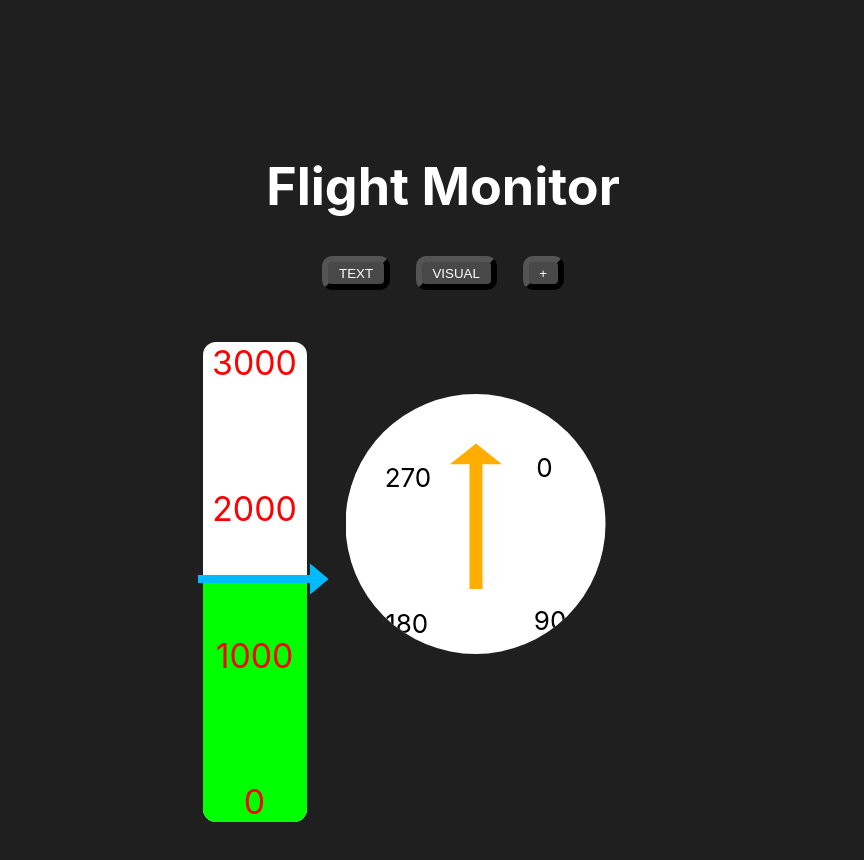
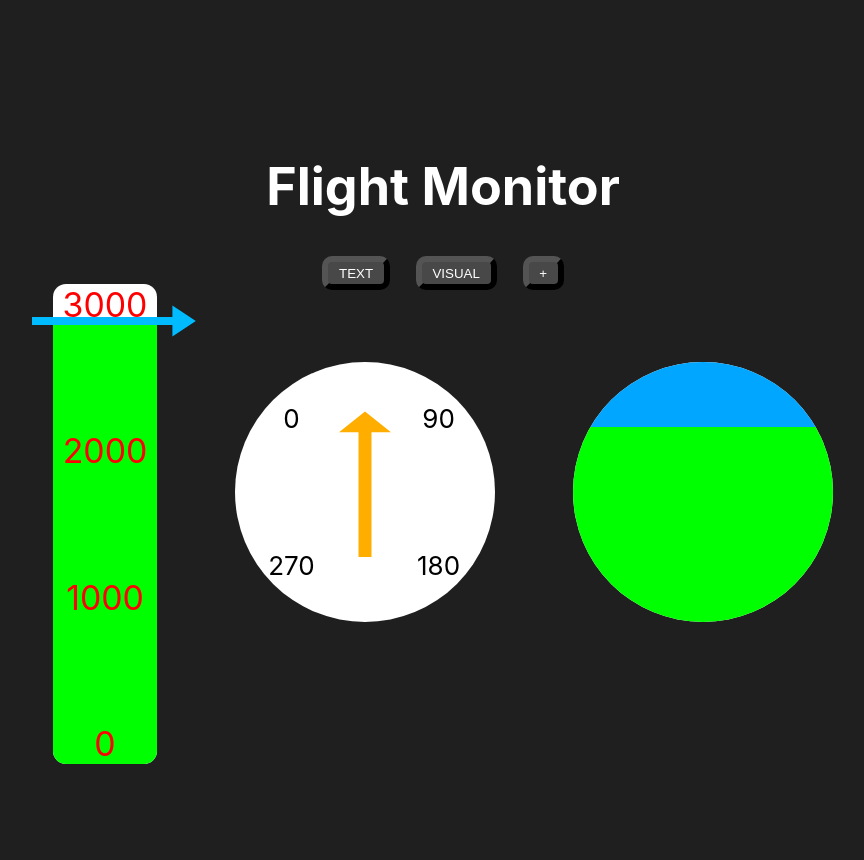
Before and after one commit to YardenDrori/Airforce-Assignment, a React (Create React App) app in the folder monitor-frontend/: page / in a window 1280 px wide. Both pictures are taken after a click on the button "VISUAL". Shown: the top 860 px of the page, without its empty margins (197-1061 px from the left). Built offline with nearby package versions, Linux system fonts and the light colour scheme.

Commit message:
basic frontend done

```diff
--- a/monitor-frontend/src/components/Dashboard.css
+++ b/monitor-frontend/src/components/Dashboard.css
@@ -69,22 +69,28 @@
     background-color: rgb(0, 141, 0);
 }
 
+.visual-data {
+  display: flex;
+  position: relative;
+  height:fit-content;
+  width: fit-content;
+  left: 50%;
+  top: 10em;
+  transform: translate(-50%, -50%);
+  /* transform-origin: center center; */
+  gap: 3em;
+}
+
+.altitude-bar {
+  position: relative;
+  width: 4EM;
+  height: 30rem;
+  bottom: 3em;
+}
 
 
-.altitude-bar {
-    width: 20EM;
-    height: 10EM;
-    margin-left: 1.5em;
-    position: relative;
-  }
-
-  .test {
-    display: flex;
-    flex-direction: column-reverse;
-
-  }
 .vertical-bar {
-    position: relative; /* Make it a positioning context */
+  position: absolute;
   display: flex;
   width: 4em;
   height: 10em;
@@ -109,7 +115,7 @@
   left: 2.2EM; /* adjust so it lines up horizontally with the bar */
   top: 19.5EM;
   scale: 3;
-    width: 12%;
+  width: 3em;
   height: 1EM;
   background-color: rgb(0, 187, 255);
   clip-path: polygon(0 45%, 60% 45%, 60% 30%, 70% 50%, 60% 70%, 60% 55%, 0 55%);
@@ -134,11 +140,11 @@
 
 .compass{
   position: relative;
-    left: 7em;
-    bottom: 8em;
+  width: 10EM;
+  height: 10EM;
 }
 
-  .compass-circle {
+.circle {
   position: absolute;
   width: 10em;
   height: 10em;
@@ -177,6 +183,7 @@
   top: 50%;
   left: 50%;
   transform: translate(-50%, -50%);
+  transform-origin: center center; /* 👈 this centers the rotation */
   text-align: center;
 }
 
@@ -196,3 +203,24 @@
   position: absolute;
   left: -4em;
 }
+
+.angle-indicator {
+  position: relative;
+  width: 10EM;
+  height: 10EM;
+}
+
+.angle-indicator-sky {
+  position: absolute;
+  width: 10em;
+  height: 10em;
+  bottom: 5em;
+  background-color: rgb(0, 166, 255);
+}
+.angle-indicator-ground {
+  position: absolute;
+  width: 10em;
+  height: 10em;
+  top: 5em;
+  background-color: #00ff00;
+}
--- a/monitor-frontend/src/components/Dashboard.tsx
+++ b/monitor-frontend/src/components/Dashboard.tsx
@@ -2,7 +2,8 @@ import React, { useState, ReactElement } from 'react';
 import './Dashboard.css';
 const max_altitude = 3000;
 const altitude_bar_visual_height = 30;
-const filled = 1500; /*temp untill backend is set up*/
+const filled = 2750; /*temp untill backend is set up*/
+const angle = -50; /*temp untill backend is set up*/
 
 
 function Dashboard() {
@@ -25,6 +26,7 @@ function Dashboard() {
 
 
     } else if (buttonId === 'visual') {
+      const skyOffset = (angle/100*5)
       setContent(
         <div className='visual-data'>
           <div className='altitude-bar'>
@@ -42,22 +44,22 @@ function Dashboard() {
             </div>
           </div>
           <div className='compass'>
-            <div className='compass-circle'>
+            <div className='circle'>
               <div className='circle-center'>
-                <div className='degree-measurements' style={{ transform: `rotate(${rotation}deg)` }}>
-                  <label className='degree-measurenent' id='north' style={{ transform: `rotate(${-rotation}deg)` }}>0</label>
+              <div className='compass-stationary-needle'></div>
+              <div className='degree-measurements' style={{ transform: `rotate(-${rotation}deg)` }}>
+                  <label className='degree-measurenent' id='north' style={{transform: `translate(-50%, -50%) rotate(${rotation}deg)`}}>0</label>
+                  <label className='degree-measurenent' id='east' style={{transform: `translate(-50%, -50%) rotate(${rotation}deg)`}}>90</label>
+                  <label className='degree-measurenent' id='south' style={{transform: `translate(-50%, -50%) rotate(${rotation}deg)`}}>180</label>
+                  <label className='degree-measurenent' id='west' style={{transform: `translate(-50%, -50%) rotate(${rotation}deg)`}}>270</label>
                 </div>
-                <div className='degree-measurements' style={{ transform: `rotate(${rotation}deg)` }}>
-                  <label className='degree-measurenent' id='east' style={{ transform: `rotate(${-rotation}deg)` }}>90</label>
-                </div>
-                <div className='degree-measurements' style={{ transform: `rotate(${rotation}deg)` }}>
-                  <label className='degree-measurenent' id='south' style={{ transform: `rotate(${-rotation}deg)` }}>180</label>
-                </div>
-                <div className='degree-measurements' style={{ transform: `rotate(${rotation}deg)` }}>
-                  <label className='degree-measurenent' id='west' style={{ transform: `rotate(${-rotation}deg)` }}>270</label>
-                </div>
-                <div className='compass-stationary-needle'></div>
               </div>
+            </div>
+          </div>
+          <div className='angle-indicator'>
+            <div className='circle'>
+              <div className='angle-indicator-sky' style={{bottom: 5-skyOffset + 'em'}}></div>
+              <div className='angle-indicator-ground' style={{top: 5+skyOffset + 'em'}}></div>
             </div>
           </div>
         </div>
```
Also changed, not shown: 2 other files (tests, documents, lock files or other folders). Lines whose indentation alone changed are shown as unchanged.
